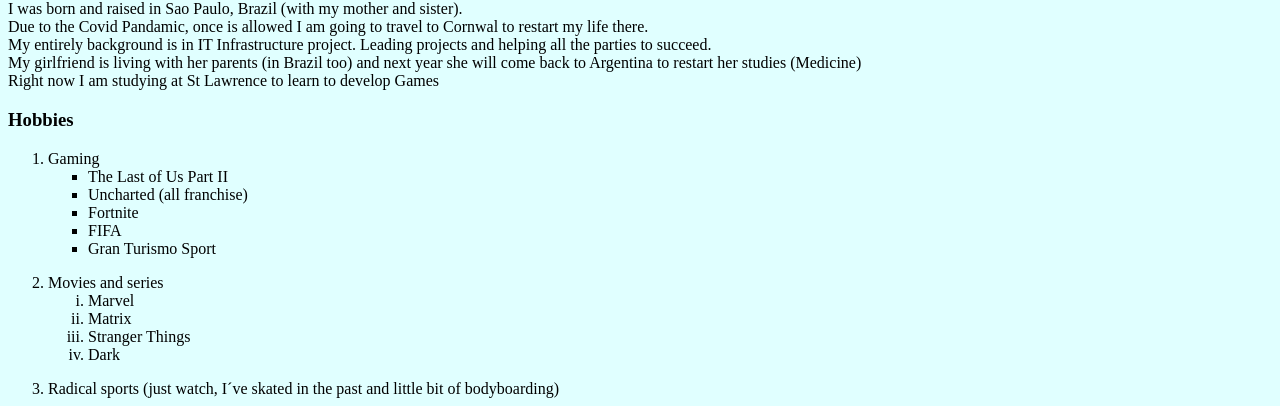
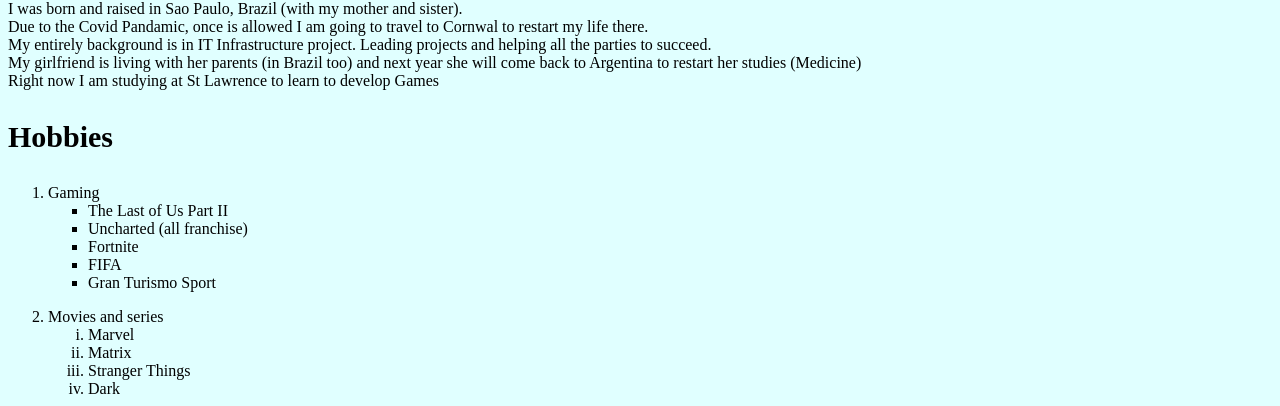
Before and after one commit to markfilliph/markfilliph.github.io, a plain HTML site: page index.html in a window 1280 px wide. Shown: the part 394-800 px from the top of the page. Drawn offline with Linux system fonts and the light colour scheme.

Commit message:
uploading modifications 3-oct

```diff
--- a/index.html
+++ b/index.html
@@ -23,7 +23,7 @@
     </p>
 
 
-    <h3>Hobbies</h3>
+    <h3 style="font-family:Algerian;font-size:30px">Hobbies</h3>
     <ol type="1">
         <li>Gaming</li>
           <ul type="square">
```
